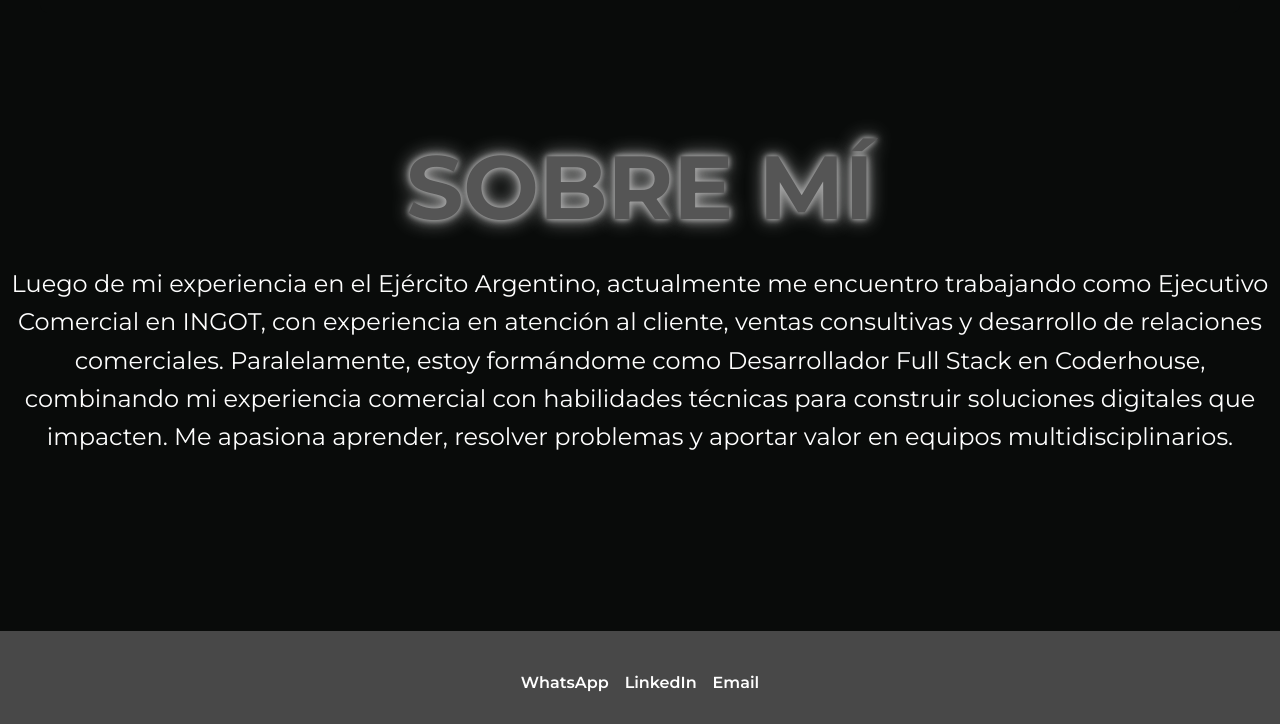
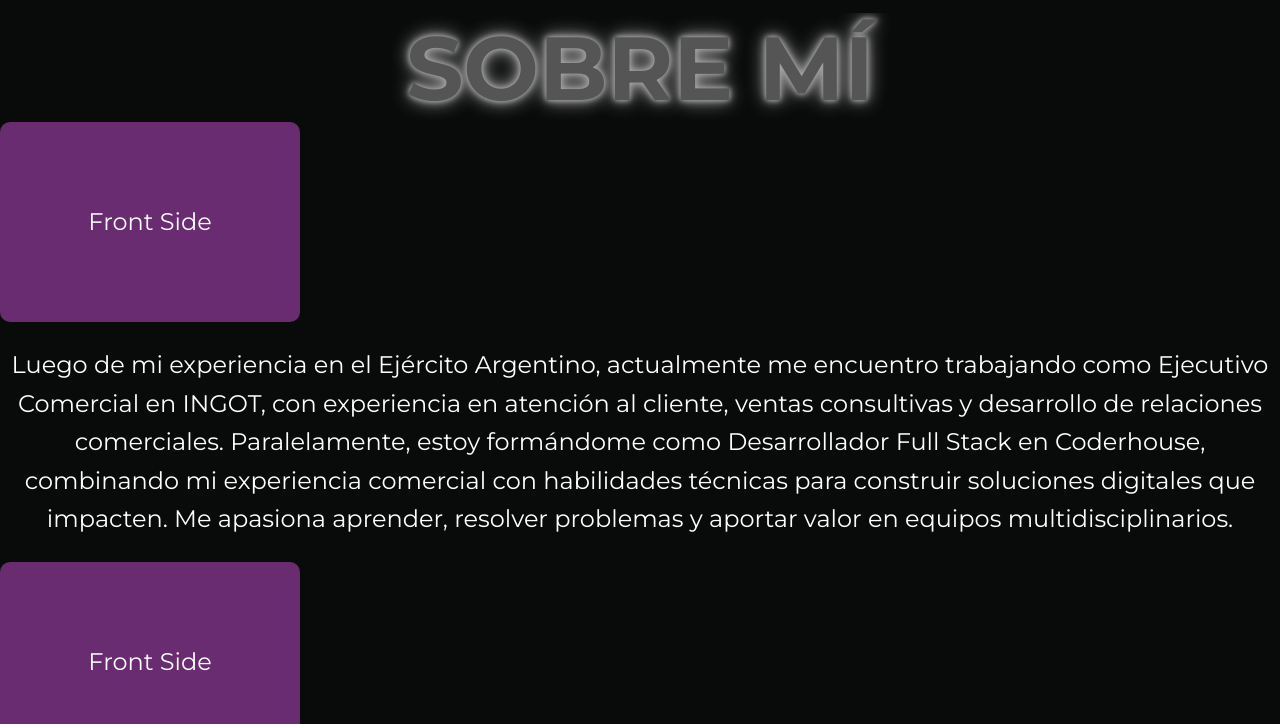
Before and after one commit to SantiAlturria/salture-proyect-home, a website: page pages/sobre-mi.html in a window 1280 px wide. Shown: the part 76-800 px from the top of the page. Drawn offline with Linux system fonts and the light colour scheme; a web font is replaced by a local one.

Commit message:
Actualizacion de Sobre mi

```diff
--- a/pages/sobre-mi.html
+++ b/pages/sobre-mi.html
@@ -3,12 +3,18 @@
   <head>
     <meta charset="UTF-8" />
     <meta name="viewport" content="width=device-width, initial-scale=1.0" />
-      <meta name="description" content="Conocé más sobre Santiago Alturria: exmilitar, ejecutivo comercial y desarrollador Full Stack en formación. Experiencia en ventas, tecnología y trabajo en equipo.">
-  <meta name="keywords" content="sobre mí, Santiago Alturria, Salture, desarrollador full stack, ventas, ejecutivo comercial, ejército argentino, Coderhouse">
+    <meta
+      name="description"
+      content="Conocé más sobre Santiago Alturria: exmilitar, ejecutivo comercial y desarrollador Full Stack en formación. Experiencia en ventas, tecnología y trabajo en equipo."
+    />
+    <meta
+      name="keywords"
+      content="sobre mí, Santiago Alturria, Salture, desarrollador full stack, ventas, ejecutivo comercial, ejército argentino, Coderhouse"
+    />
     <meta name="author" content="Santiago Alturria" />
     <title>Sobre Mí</title>
     <link rel="stylesheet" href="../css/style.css" />
-     <link rel="icon" href="assets/imagenes/logo-pages.png" type="image/png">
+    <link rel="icon" href="assets/imagenes/logo-pages.png" type="image/png" />
     <link rel="preconnect" href="https://fonts.googleapis.com" />
     <link rel="preconnect" href="https://fonts.gstatic.com" crossorigin />
     <link
@@ -21,7 +27,11 @@
       <nav class="navbar">
         <div class="menu-hamburguesa">
           <a href="../index.html">
-        <img src="../assets/imagenes/logo.png" alt="Logo Salture" class="logo" /></a>
+            <img
+              src="../assets/imagenes/logo.png"
+              alt="Logo Salture"
+              class="logo"
+          /></a>
           <input type="checkbox" id="menu-toggle" class="menu-toggle" />
           <label for="menu-toggle" class="hamburger">☰</label>
           <ul class="nav-links">
@@ -32,14 +42,42 @@
             <li><a href="../pages/contacto.html">CONTACTO</a></li>
           </ul>
         </div>
-
       </nav>
     </header>
 
     <main>
       <section id="sobre-mi">
         <h1 class="tittle">SOBRE MÍ</h1>
-        <p class="">Luego de mi experiencia en el Ejército Argentino, actualmente me encuentro trabajando como Ejecutivo Comercial en INGOT, con experiencia en atención al cliente, ventas consultivas y desarrollo de relaciones comerciales. Paralelamente, estoy formándome como Desarrollador Full Stack en Coderhouse, combinando mi experiencia comercial con habilidades técnicas para construir soluciones digitales que impacten. Me apasiona aprender, resolver problemas y aportar valor en equipos multidisciplinarios.</p>
+        <div class="images">
+          <div class="img-inner">
+            <div class="img-front">
+              <p>Front Side</p>
+            </div>
+            <div class="img-back">
+              <p>Back Side</p>
+            </div>
+          </div>
+        </div>
+        <p class="">
+          Luego de mi experiencia en el Ejército Argentino, actualmente me
+          encuentro trabajando como Ejecutivo Comercial en INGOT, con
+          experiencia en atención al cliente, ventas consultivas y desarrollo de
+          relaciones comerciales. Paralelamente, estoy formándome como
+          Desarrollador Full Stack en Coderhouse, combinando mi experiencia
+          comercial con habilidades técnicas para construir soluciones digitales
+          que impacten. Me apasiona aprender, resolver problemas y aportar valor
+          en equipos multidisciplinarios.
+        </p>
+        <div class="images">
+          <div class="img-inner">
+            <div class="img-front">
+              <p>Front Side</p>
+            </div>
+            <div class="img-back">
+              <p>Back Side</p>
+            </div>
+          </div>
+        </div>
       </section>
     </main>
 
--- a/scss/pages/_sobre-mi.scss
+++ b/scss/pages/_sobre-mi.scss
@@ -37,3 +37,55 @@
     text-align: center;
   }
 }
+
+
+.images {
+  width: 300px;
+  height: 200px;
+  perspective: 1000px;
+}
+
+.img-inner {
+  width: 100%;
+  height: 100%;
+  position: relative;
+  transform-style: preserve-3d;
+  transition: transform 0.999s;
+}
+
+.images:hover .img-inner {
+  transform: rotateY(180deg);
+}
+
+.img-front,
+.img-back {
+  position: absolute;
+  width: 100%;
+  height: 100%;
+  backface-visibility: hidden;
+}
+
+.img-front {
+  background-color: #6A2C70;
+  color: #fff;
+  display: flex;
+  align-items: center;
+  border: 10px solid #6A2C70;
+  border-radius: 10px;
+  justify-content: center;
+  font-size: 24px;
+  transform: rotateY(0deg);
+}
+
+.img-back {
+  background-color: #F08A5D;
+  color: #fff;
+  display: flex;
+  align-items: center;
+  border: 10px solid #F08A5D;
+  border-radius: 10px;
+  justify-content: center;
+  font-size: 24px;
+  transform: rotateY(180deg);
+
+}
```
Also changed, not shown: css/style.css, 1 other file. Lines whose indentation alone changed are shown as unchanged.
